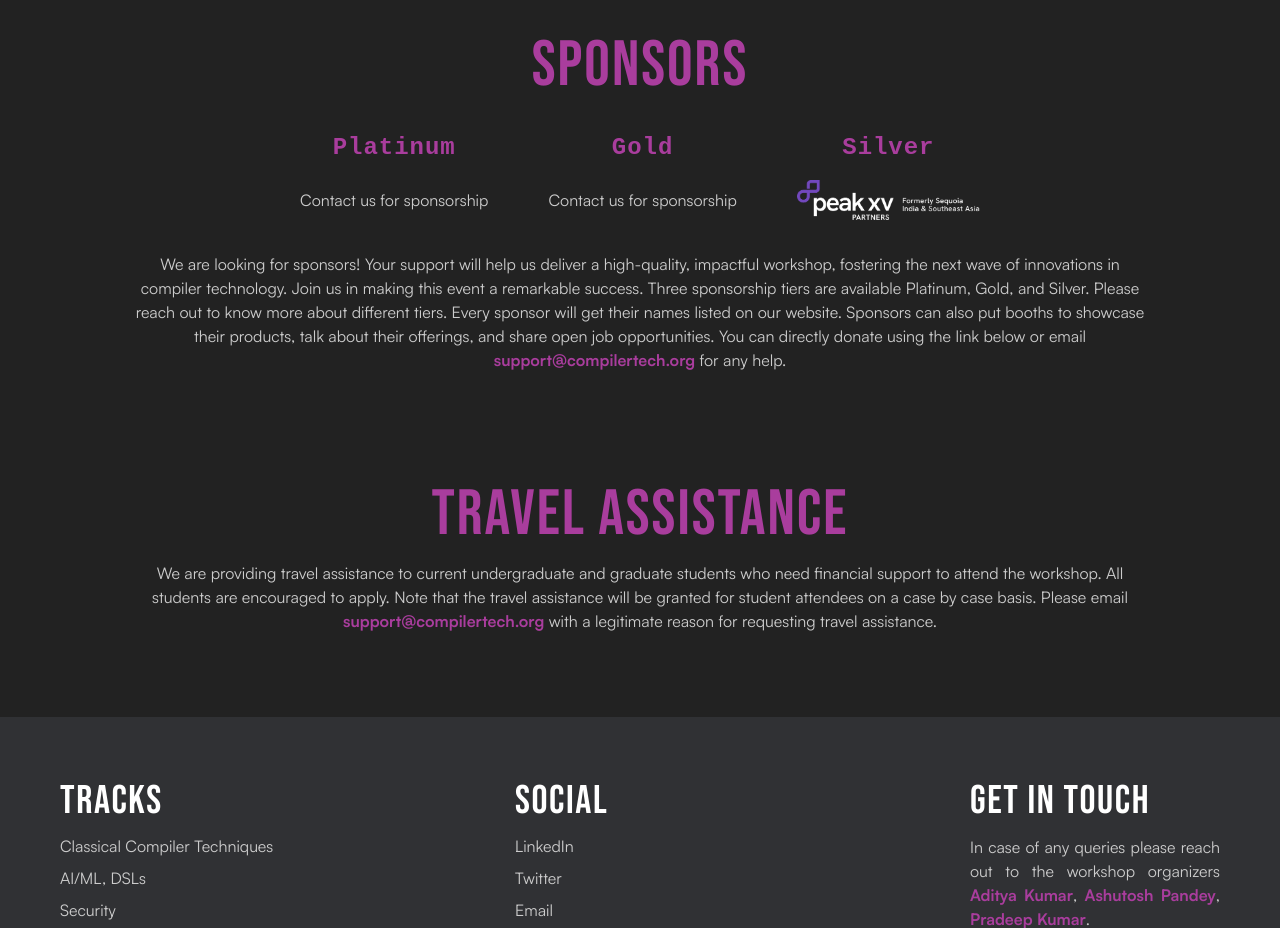
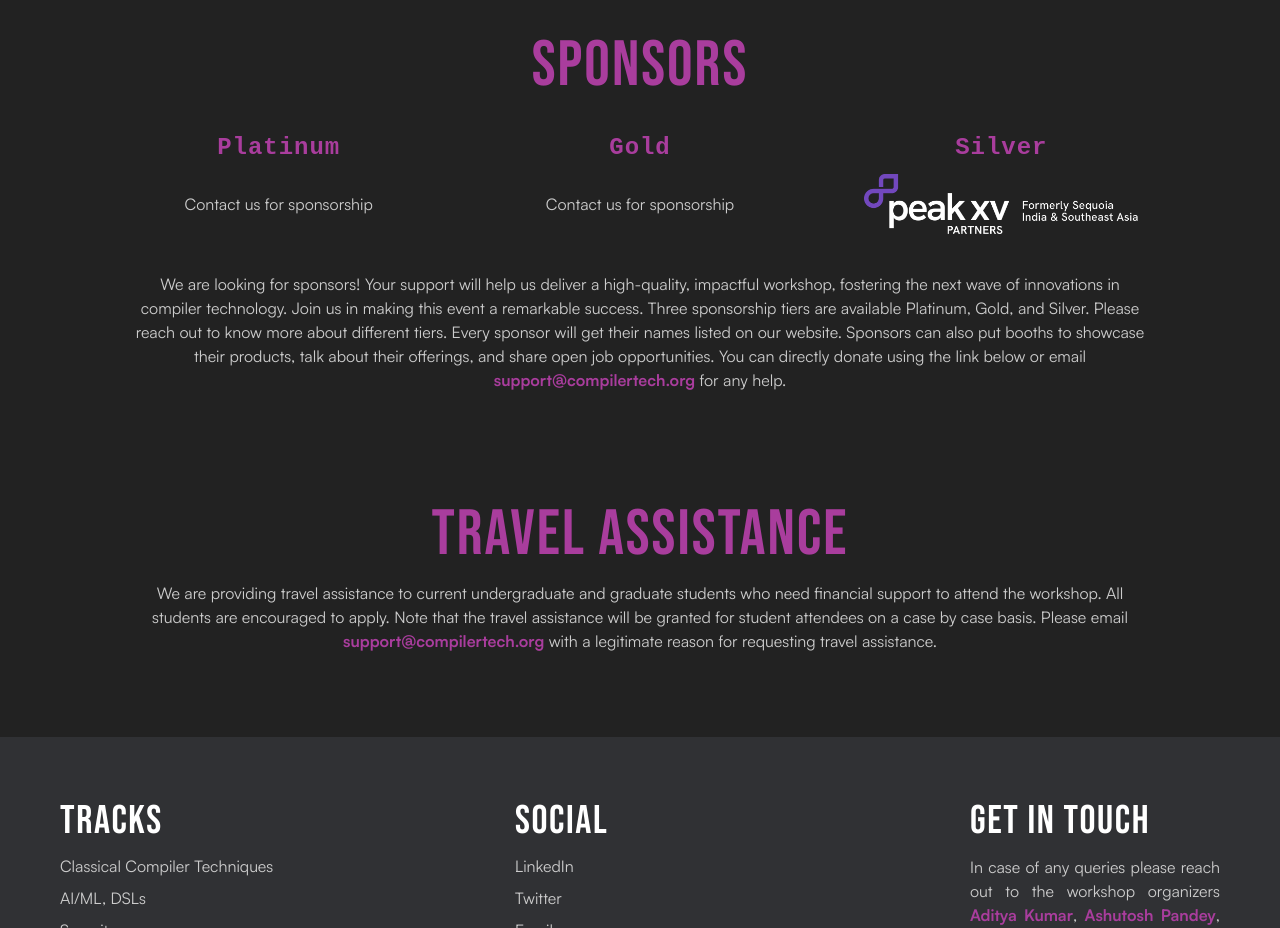
Before and after one commit to compilertech/compilertech-fe, a React (Vite) app: page / in a window 1280 px wide. Shown: the part 4540-5468 px from the top of the page. Built offline with nearby package versions, Linux system fonts and the light colour scheme; the HTML template or start-up script is replaced by a standard one.

Commit message:
Updated sponsorship placement

```diff
--- a/src/components/HomePage/Sponsors.tsx
+++ b/src/components/HomePage/Sponsors.tsx
@@ -21,16 +21,20 @@ const Sponsors: React.FC = () => {
         <SponsorTypeSectionList>
           <SponsorTypeSection>
             <SponsorType>Platinum</SponsorType>
-            <SponsorListing>Contact us for sponsorship</SponsorListing>
+            <SponsorListing>
+              <p>Contact us for sponsorship</p>
+            </SponsorListing>
           </SponsorTypeSection>
           <SponsorTypeSection>
             <SponsorType>Gold</SponsorType>
-            <SponsorListing>Contact us for sponsorship</SponsorListing>
+            <SponsorListing>
+              <p>Contact us for sponsorship</p>
+            </SponsorListing>
           </SponsorTypeSection>
           <SponsorTypeSection>
             <SponsorType>Silver</SponsorType>
             <SponsorListing>
-              <SponsorImage src="PEAK-XV_PARTNERS_Formerly_Logo_NEG-Updated.webp" />
+              <DarkSponsorImage src="PEAK-XV_PARTNERS_Formerly_Logo_NEG-Updated.webp" />
             </SponsorListing>
           </SponsorTypeSection>
         </SponsorTypeSectionList>
@@ -90,24 +94,25 @@ const Title = styled.p`
 const SponsorTypeSectionList = styled.div`
   display: flex;
   justify-content: center;
-  align-items: flex-start;
+  align-items: center;
   flex-direction: row;
   gap: 60px;
   margin-top: 16px;
   margin-bottom: 32px;
+  width: 100%;
   @media (max-width: ${MOBILE_BREAKPOINT}) {
+    margin-top: 24px;
     flex-direction: column;
-    align-items: center;
     gap: 20px;
   }
 `;
 
 const SponsorTypeSection = styled.div`
+  flex: 1;
   display: flex;
   flex-direction: column;
   justify-content: center;
   align-items: center;
-  gap: 12px;
   color: ${({ theme }) => theme.lightText};
 `;
 
@@ -124,15 +129,23 @@ const SponsorType = styled.h4`
 const SponsorListing = styled.div`
   display: flex;
   gap: 20px;
-  height: 40px;
+  height: 72px;
   align-items: center;
   justify-content: center;
   text-align: center;
+  @media (max-width: ${MOBILE_BREAKPOINT}) {
+    align-items: flex-start;
+    p {
+      margin-top: 12px;
+    }
+  }
 `;
 
-const SponsorImage = styled.img`
-  height: 40px;
-  width: auto;
+const DarkSponsorImage = styled.img`
+  height: 60px;
+  ${({ theme }) =>
+    theme.name === "light" &&
+    "background-color: black; border-radius: 8px; padding: 8px; margin: 8px;"}
 `;
 
 const Description = styled.p`
```
